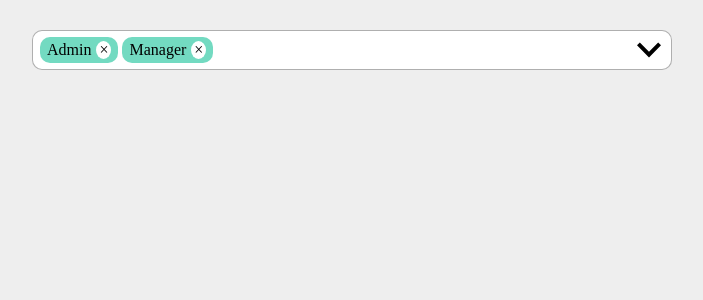
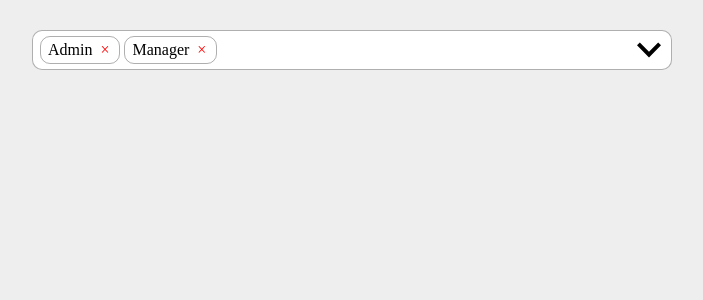
Before and after one commit to momotdev/multi-select, a React (Create React App) app: page / in a window 1280 px wide. Shown: the top 300 px of the page, without its empty margins (288-991 px from the left). Built offline with nearby package versions, Linux system fonts and the light colour scheme.

Commit message:
fix removing listener and default style

```diff
--- a/src/App.js
+++ b/src/App.js
@@ -16,7 +16,7 @@ function App() {
 	return (
 		<div className="app">
 			<div className="content">
-				<MultiSelect options={options} selectedOpts={['Admin', 'Manager']} onChange={onChange} />
+				<MultiSelect options={options} selectedOpts={['Admin', 'Manager']} onChange={onChange}/>
 			</div>
 		</div>
 	);
--- a/src/components/MultiSelect/MultiSelect.jsx
+++ b/src/components/MultiSelect/MultiSelect.jsx
@@ -45,12 +45,17 @@ const MultiSelect = ({options, selectedOpts, onChange}) => {
 
 
 	useEffect(() => {
-		window.addEventListener("click", (event) =>  {
+		const clickListener = (event) => {
 			const target = event.target;
 			if (!target.classList.contains(classes.select) && !isDescendant(select.current, target)) {
 				setIsListOpen(false);
 			}
-		});
+		}
+
+		window.addEventListener("click", clickListener);
+		return () => {
+			window.removeEventListener('click', clickListener);
+		}
 	}, [])
 
 	return (
--- a/src/components/MultiSelect/MultiSelect.module.css
+++ b/src/components/MultiSelect/MultiSelect.module.css
@@ -34,7 +34,7 @@
 
 .selected-option {
     display: flex;
-    background-color: #73dac1;
+    border: 1px solid #00000050;
     border-radius: 10px;
     padding: 4px 7px;
     margin: 2px 2px;
@@ -47,6 +47,7 @@
     border-radius: 100%;
     padding: 0 3px;
     cursor: pointer;
+    color: red;
 }
 
 .options-wrapper {
@@ -74,7 +75,7 @@
 }
 
 .option:hover {
-    background-color: #61b7a2;
+    background-color: #dedede;
 }
 
 .option, .selected-option {
```
